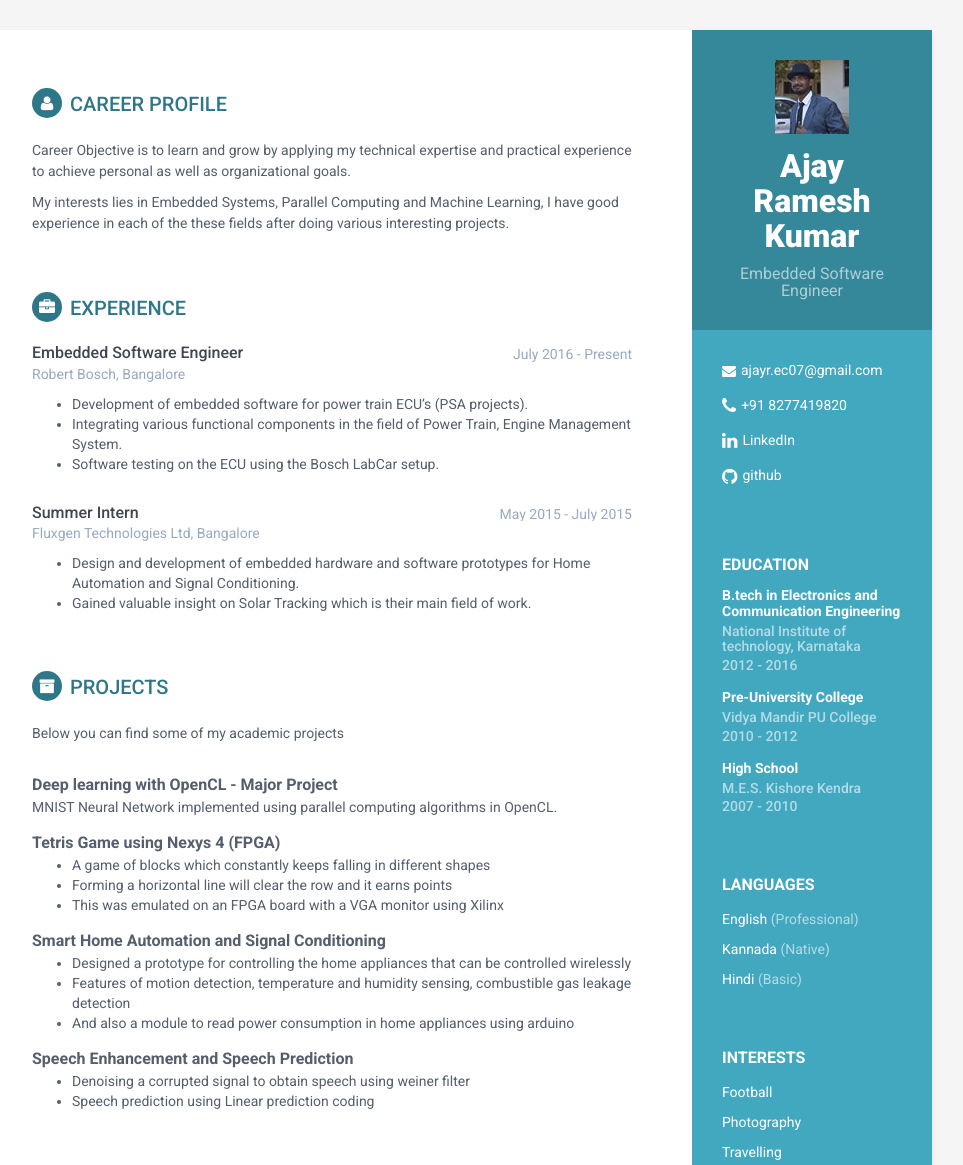
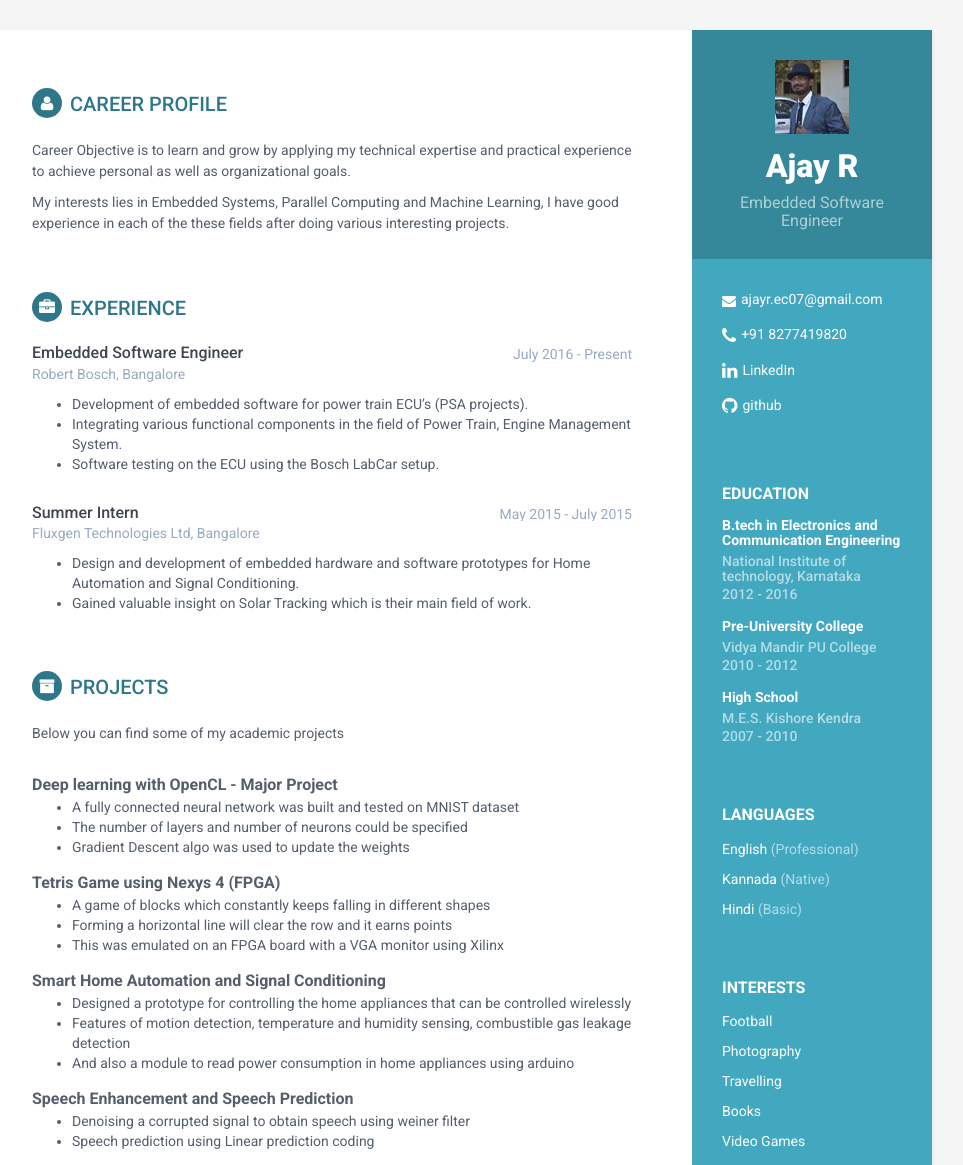
Before and after one commit to ajayrk/ajayrk.github.io, a plain HTML site: page index.html in a window 1280 px wide. Shown: the top 1165 px of the page, without its empty margins (188-1151 px from the left). Drawn offline with Linux system fonts and the light colour scheme.

Commit message:
Update index.html

```diff
--- a/index.html
+++ b/index.html
@@ -31,7 +31,7 @@
         <div class="sidebar-wrapper">
             <div class="profile-container">
                 <img class="profile" src="assets/images/myself.jpg" alt="" />
-                <h1 class="name">Ajay Ramesh Kumar</h1>
+                <h1 class="name">Ajay R</h1>
                 <h3 class="tagline">Embedded Software Engineer</h3>
             </div><!--//profile-container-->
 
@@ -149,15 +149,24 @@ Management System.</li>
                     <p>Below you can find some of my academic projects</p>
                 </div><!--//intro-->
                 <div class="item">
-                    <span class="project-title" style="font-weight:bold">Deep learning with OpenCL - Major Project</span> <div class="details">MNIST Neural Network implemented using parallel computing algorithms in OpenCL.</div>
-
+                    <span class="project-title" style="font-weight:bold">Deep learning with OpenCL - Major Project</span>
+			<div class="project-tagline">
+			<ul style="list-style-type:disc">
+				<li>A fully connected neural network was built and tested on MNIST dataset</li>
+				<li>The number of layers and number of neurons could be specified</li>
+				<li>Gradient Descent algo was used to update the weights</li>
+			</ul>
+			</div>
                 </div><!--//item-->
 		 <div class="item">
-                    <span class="project-title" style="font-weight:bold">Tetris Game using Nexys 4 (FPGA)</span> <div class="project-tagline">	<ul style="list-style-type:disc">
-			<li>A game of blocks which constantly keeps falling in different shapes</li>
-			<li>Forming a horizontal line will clear the row and it earns points</li>
-			<li>This was emulated on an FPGA board with a VGA monitor using Xilinx</li></div>
- 		</ul>
+                    <span class="project-title" style="font-weight:bold">Tetris Game using Nexys 4 (FPGA)</span>
+			 <div class="project-tagline">
+				 <ul style="list-style-type:disc">
+					<li>A game of blocks which constantly keeps falling in different shapes</li>
+					<li>Forming a horizontal line will clear the row and it earns points</li>
+					<li>This was emulated on an FPGA board with a VGA monitor using Xilinx</li>
+			</div>
+ 				</ul>
                 </div><!--//item-->
                 <div class="item">
                     <span class="project-title" style="font-weight:bold">Smart Home Automation and Signal Conditioning</span> <div class="project-tagline">	<ul style="list-style-type:disc">
```
